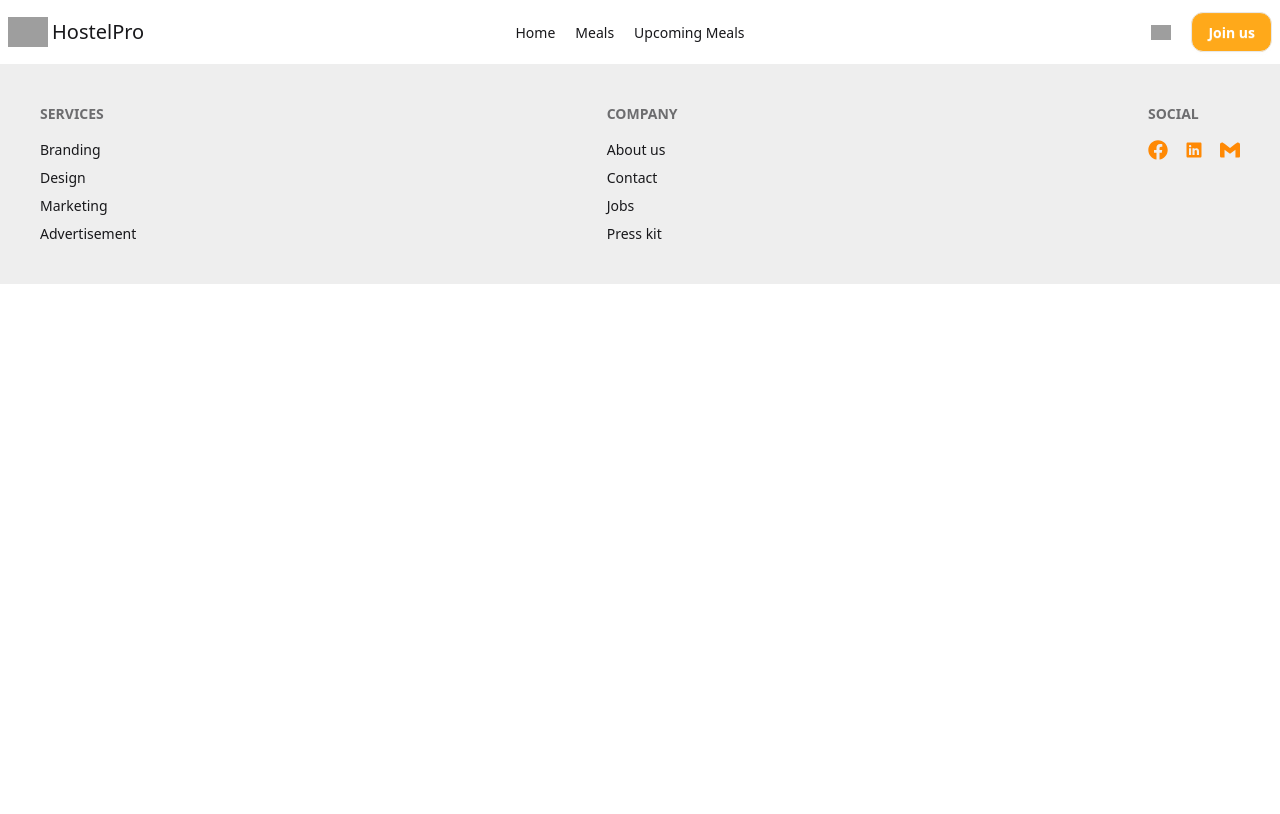
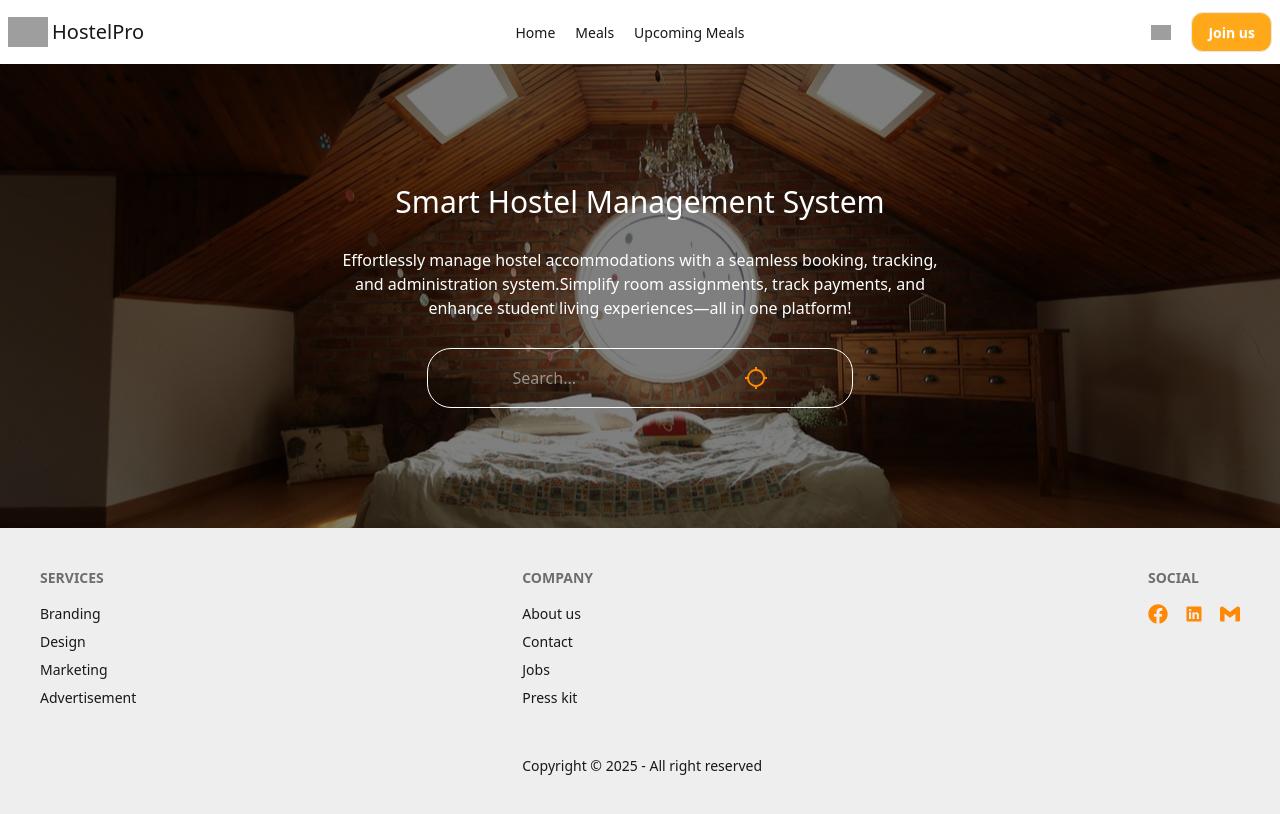
Before and after one commit to shaimazerin46/assignment-12-client, a React (Vite) app: page / in a window 1280 px wide. Built offline with nearby package versions, Linux system fonts and the light colour scheme; grey boxes are pictures that could not be loaded.

Commit message:
banner done

```diff
--- a/src/Components/Footer.jsx
+++ b/src/Components/Footer.jsx
@@ -1,7 +1,7 @@
 import { FaFacebook } from "react-icons/fa";
 import { IoLogoLinkedin } from "react-icons/io";
 import { SiGmail } from "react-icons/si";
-import { Link } from "react-router-dom";
+
 
 
 
@@ -22,6 +22,7 @@ const Footer = () => {
     <a className="link link-hover">Contact</a>
     <a className="link link-hover">Jobs</a>
     <a className="link link-hover">Press kit</a>
+    <p className="mt-10">Copyright © {new Date().getFullYear()} - All right reserved</p>
   </nav>
   <nav>
     <h6 className="footer-title">Social</h6>
@@ -36,7 +37,9 @@ const Footer = () => {
      <SiGmail /></a>
     </div>
   </nav>
+
 </footer>
+
         </div>
     );
 };
--- /dev/null
+++ b/src/Components/HomeComponents/Banner.jsx
@@ -0,0 +1,29 @@
+import { MdLocationSearching } from 'react-icons/md';
+import bannerImg from '../../assets/images/banner.jpg'
+
+const Banner = () => {
+    return (
+        <div
+            style={{
+                background: `linear-gradient(rgba(0, 0, 0, 0.5), rgba(0, 0, 0, 0.5)), url(${bannerImg})`,
+                backgroundRepeat: 'no-repeat',
+                backgroundPosition: 'center',
+                backgroundSize: 'cover'
+            }}
+            className=' text-white py-10 md:py-30 space-y-3 md:space-y-7'
+        >
+
+            <h3 className='text-3xl text-center'>Smart Hostel Management System</h3>
+            <p className='w-[600px] mx-auto text-center'>Effortlessly manage hostel accommodations with a seamless booking, tracking, and administration system.Simplify room assignments, track payments, and enhance student living experiences—all in one platform!</p>
+            <div className='flex md:w-1/3 w-1/2 mx-auto justify-center h-15 border-[1px] rounded-3xl'>
+            <input type="text" placeholder='Search...' className='border-0'/>
+            <div className='flex items-center text-2xl text-orange-400'>
+            <MdLocationSearching/>
+            </div>
+            </div>
+
+        </div>
+    );
+};
+
+export default Banner;
--- /dev/null
+++ b/src/Pages/Home.jsx
@@ -0,0 +1,13 @@
+import Banner from "../Components/HomeComponents/Banner";
+
+
+const Home = () => {
+    return (
+        <div>
+
+            <Banner></Banner>
+        </div>
+    );
+};
+
+export default Home;
--- a/src/main.jsx
+++ b/src/main.jsx
@@ -2,6 +2,7 @@ import ReactDOM from "react-dom/client";
 import './index.css'
 import { BrowserRouter, Route, Routes } from 'react-router-dom';
 import MainLayout from "./Layout/MainLayout.jsx";
+import Home from "./Pages/Home.jsx";
 
 const root = document.getElementById("root");
 
@@ -9,7 +10,9 @@ ReactDOM.createRoot(root).render(
   <BrowserRouter>
     <Routes>
       {/* main layout */}
-      <Route path="/" element={<MainLayout></MainLayout>} />
+      <Route path="/" element={<MainLayout></MainLayout>}>
+         <Route index element={<Home></Home>}></Route>
+      </Route>
     </Routes>
   </BrowserRouter>
 );
```
Also changed, not shown: src/assets/images/banner.jpg (added).
